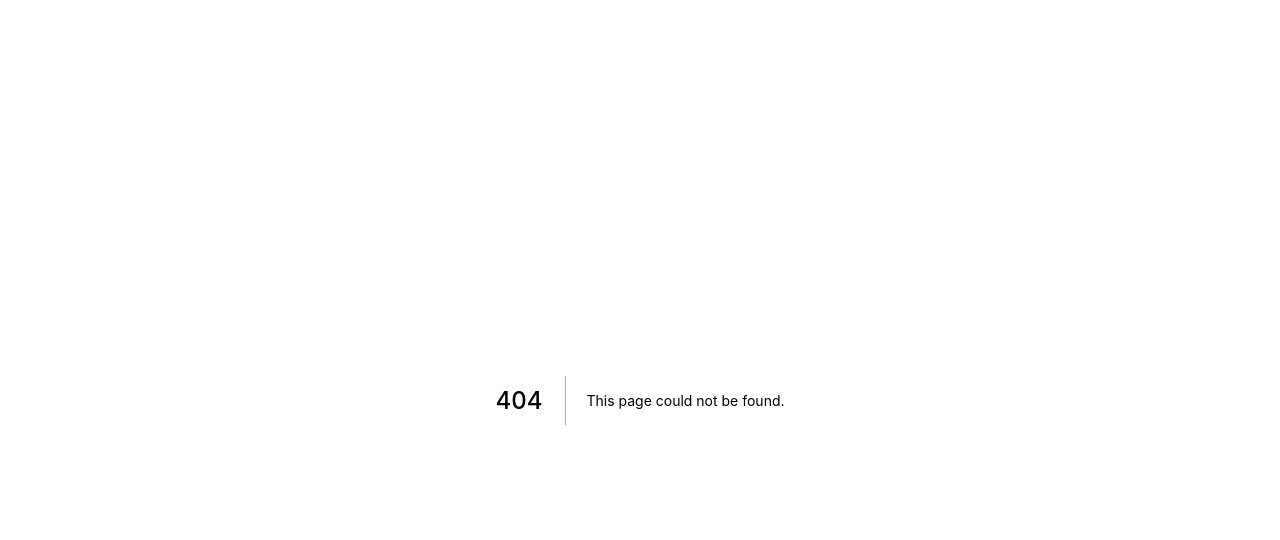
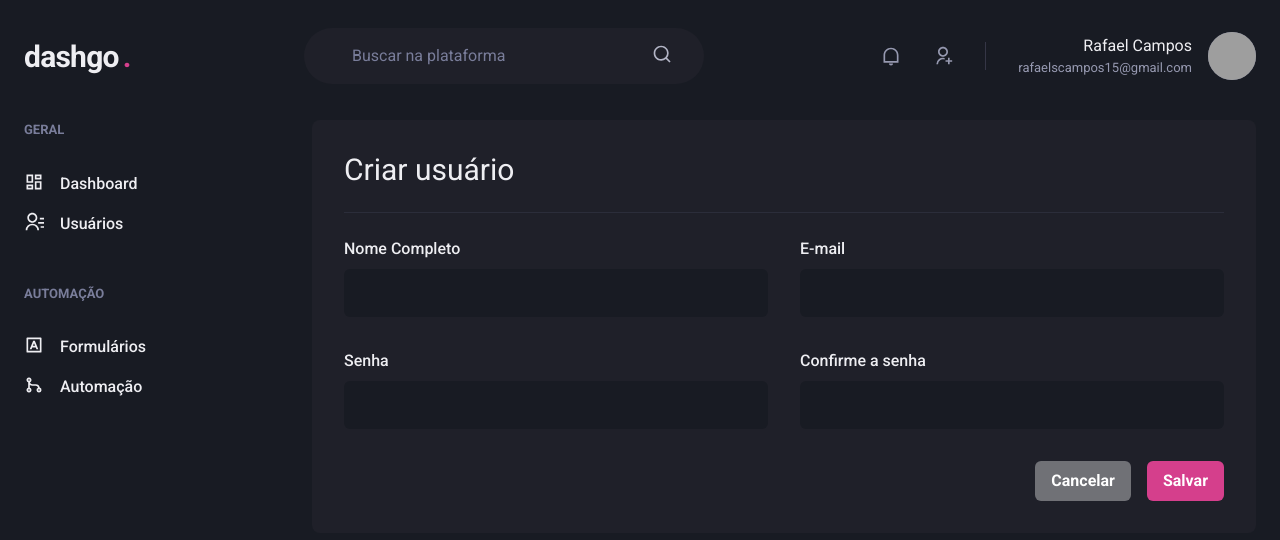
Before and after one commit to Rafael-Campos7/dashgo, a Next.js app: page /users/create in a window 1280 px wide. Before the commit this address had no page. Shown: the top 540 px of the page. Built offline with nearby package versions, Linux system fonts and the light colour scheme; grey boxes are pictures that could not be loaded.

Commit message:
Created user creation page.

```diff
--- /dev/null
+++ b/src/pages/users/create.tsx
@@ -0,0 +1,47 @@
+import React from "react";
+import { Box, Button, Divider, Flex, Heading, HStack, SimpleGrid, VStack } from "@chakra-ui/react";
+import { Header } from "../../components/Header";
+import { SideBar } from "../../components/SideBar";
+import { Input } from "../../components/Form/Input";
+
+export default function CreateUser() {
+  return (
+    <Box>
+      <Header />
+
+      <Flex
+        w="100%"
+        my="6"
+        maxWidth={1480}
+        mx="auto"
+        px="6"
+      >
+        <SideBar />
+
+        <Box flex="1" borderRadius={8} bg="gray.800" p="8">
+          <Heading size="lg" fontWeight="normal" >Criar usuário</Heading>
+
+          <Divider my="6" borderColor="gray.700" />
+
+          <VStack spacing="8">
+            <SimpleGrid minChildWidth="240px" spacing="8" w="100%">
+              <Input name="name" label="Nome Completo" />
+              <Input name="email" type="email" label="E-mail" />
+            </SimpleGrid>
+            <SimpleGrid minChildWidth="240px" spacing="8" w="100%">
+              <Input name="password" type="password" label="Senha" />
+              <Input name="password_confirmation" type="password" label="Confirme a senha" />
+            </SimpleGrid>
+          </VStack>
+
+          <Flex mt="8" justify="flex-end">
+            <HStack spacing="4">
+              <Button colorScheme="whiteAlpha">Cancelar</Button>
+              <Button colorScheme="pink">Salvar</Button>
+            </HStack>
+          </Flex>
+        </Box>
+      </Flex>
+    </Box>
+  )
+}
```
